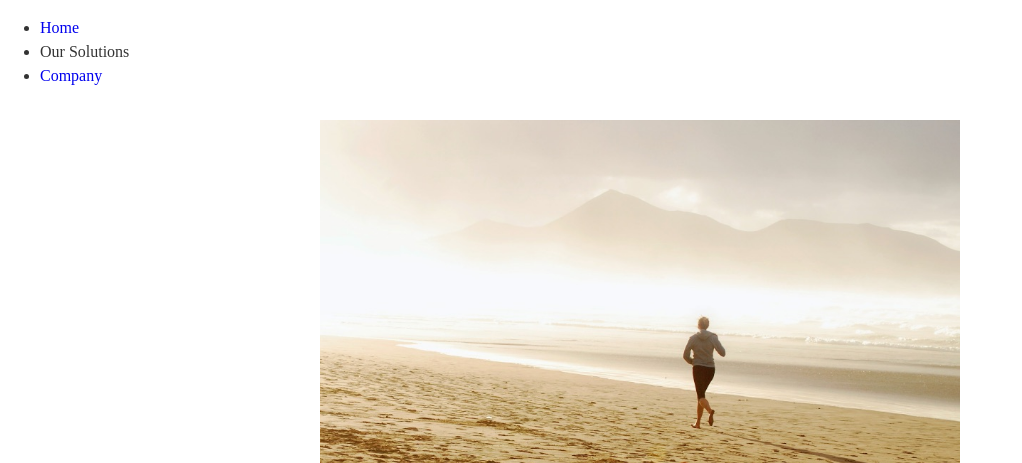
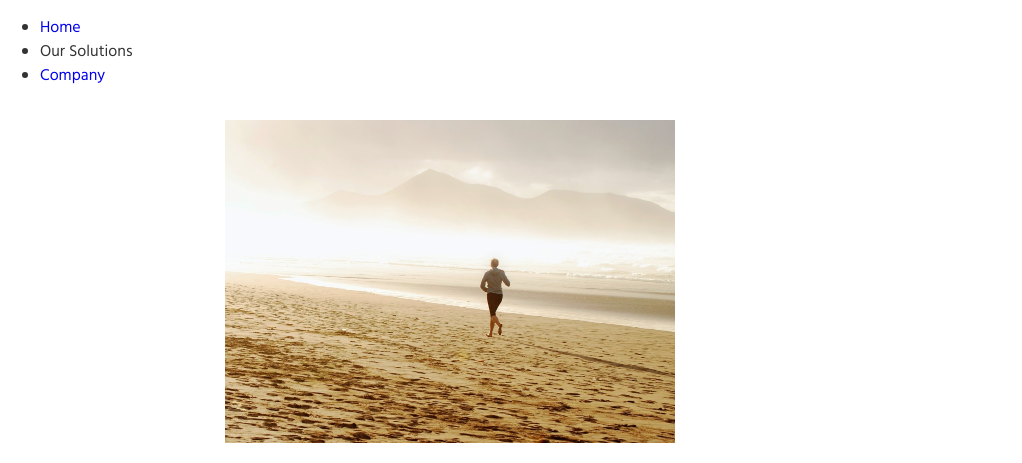
Before and after one commit to is-120-winter-2023/css-fonts-and-a-button-evanneff1, a website: page about/index.html in a window 1280 px wide. Shown: the top 463 px of the page, without its empty margins (0-1022 px from the left). Drawn offline with Linux system fonts and the light colour scheme.

Commit message:
First round of corrections

```diff
--- a/about/index.html
+++ b/about/index.html
@@ -6,6 +6,7 @@
   <meta http-equiv="X-UA-Compatible" content="IE=edge">
   <meta name="viewport" content="width=device-width, initial-scale=1.0">
   <meta name="description" content="Webpage for the LLC Own My Health, describing the solutions that are offered.">
+  <link href="https://fonts.googleapis.com/css2?family=Hind&family=Raleway:wght@100&display=swap" rel="stylesheet">
   <link rel="apple-touch-icon" sizes="180x180" href="../images/apple-touch-icon.png">
   <link rel="icon" type="image/png" sizes="32x32" href="../images/favicon-32x32.png">
   <link rel="icon" type="image/png" sizes="16x16" href="../images/favicon-16x16.png">
--- a/styles/main.css
+++ b/styles/main.css
@@ -134,3 +134,7 @@ a.button:hover {
 p.footer {
   margin: 0;
 }
+
+main {
+  max-width: fit-content;
+}
```
Also changed, not shown: contact/index.html (+1 -0 lines).
